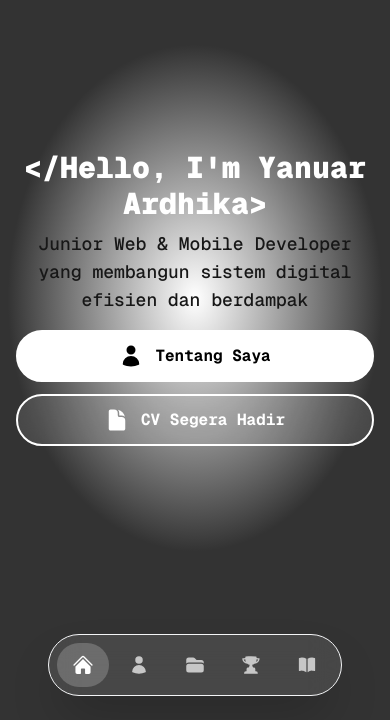
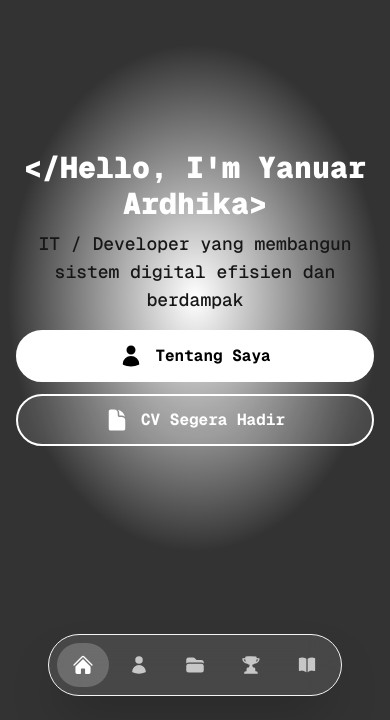
Before and after one commit to ardhikaxx/portofolio-nextjs, a Next.js app: page / in a window 390 px wide. Shown: the part 124-844 px from the top of the page. Built offline with nearby package versions, Linux system fonts and the light colour scheme.

Commit message:
feat: update hero tagline - Junior Web & Mobile Developer to IT / Developer

```diff
--- a/app/ui/hero.tsx
+++ b/app/ui/hero.tsx
@@ -16,7 +16,7 @@ export default function Hero() {
         </div>
         <div className="mb-2">
           <p className="max-w-2xl text-lg md:text-2xl text-shadow-white font-medium font-mono">
-            Junior Web & Mobile Developer yang membangun sistem digital efisien dan berdampak
+            IT / Developer yang membangun sistem digital efisien dan berdampak
           </p>
         </div>
         <div className="w-full max-w-md lg:max-w-none flex flex-col lg:flex-row gap-3 justify-center items-center">
```
